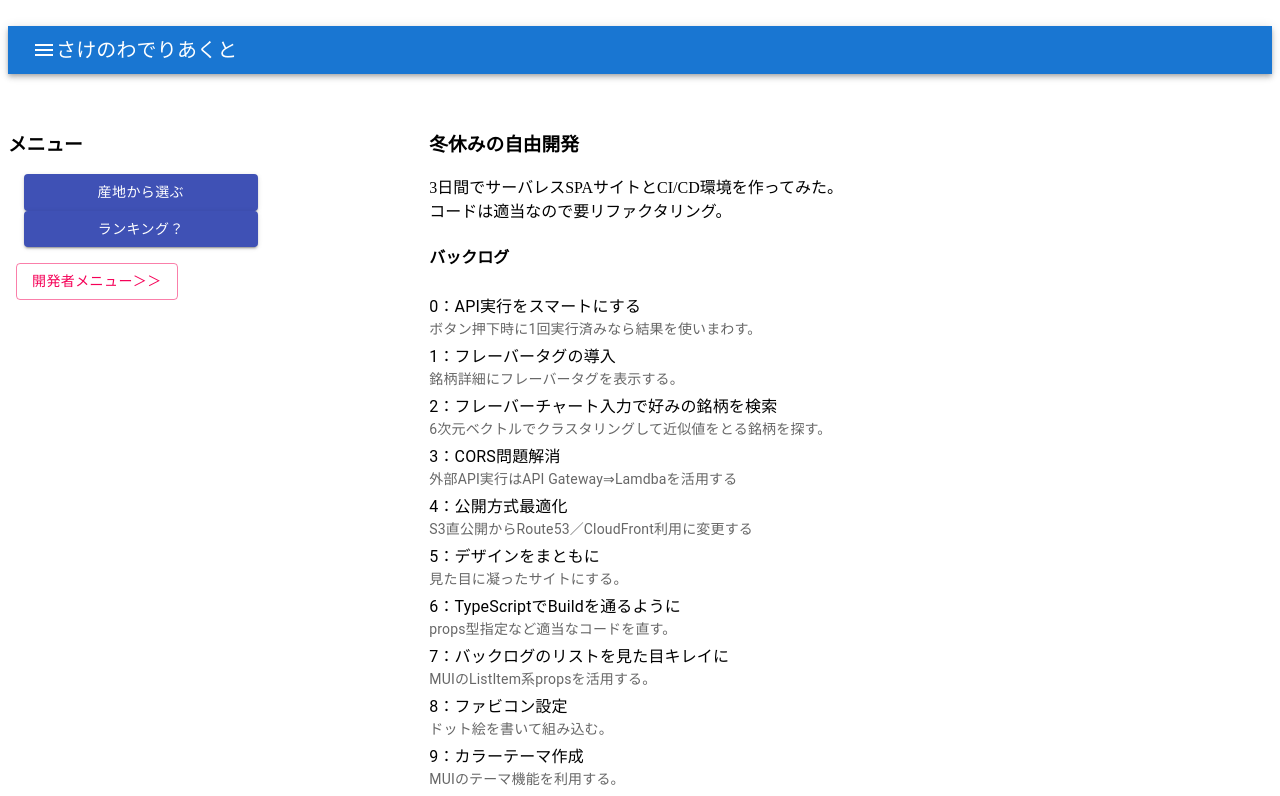
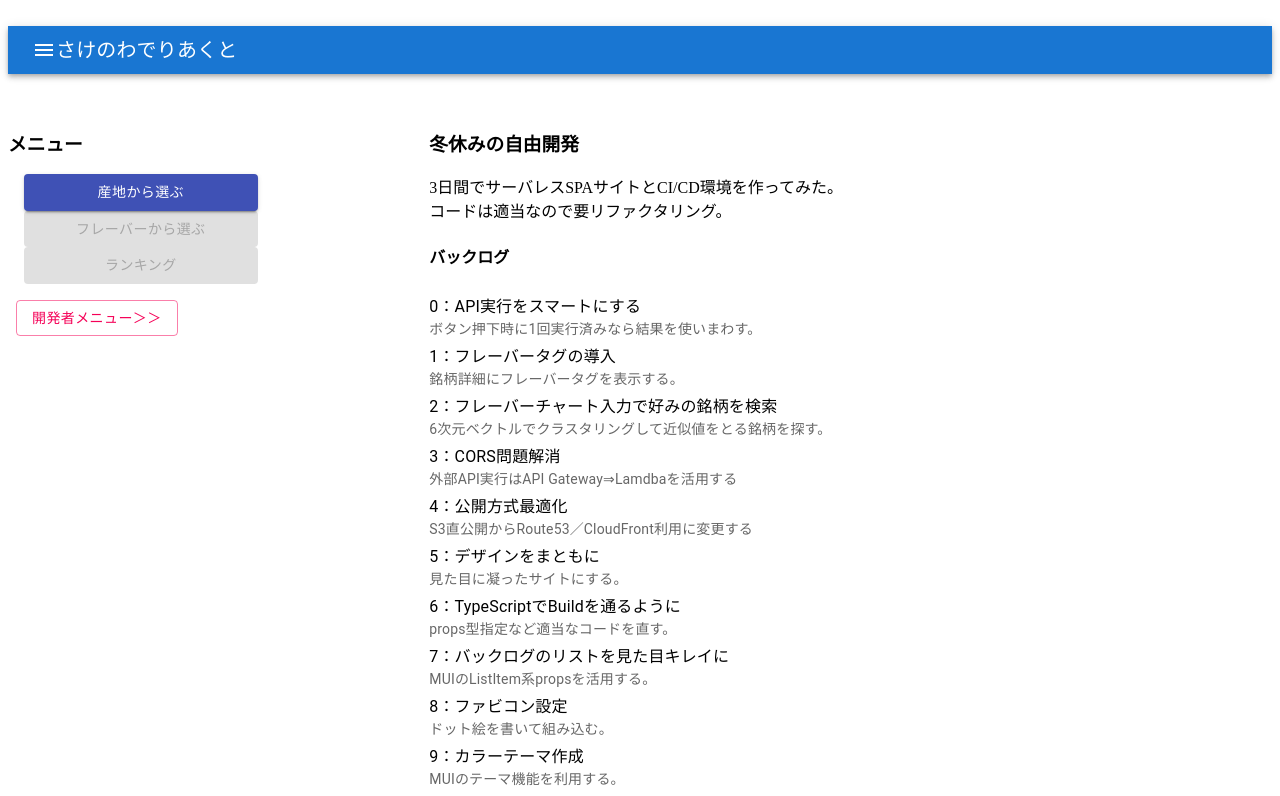
Before and after one commit to snoopyuki/sakeAPP, a React (Create React App) app: page / in a window 1280 px wide. Shown: the top 796 px of the page. Built offline with nearby package versions, Linux system fonts and the light colour scheme.

Commit message:
未実装メニューを非活性化

```diff
--- a/src/components/menu.tsx
+++ b/src/components/menu.tsx
@@ -79,8 +79,21 @@ export const Menu = (props) => {
         >
           産地から選ぶ
         </Button>
-        <Button style={{ width: "60%" }} variant="contained" color="primary">
-          ランキング？
+        <Button
+          style={{ width: "60%" }}
+          disabled={true}
+          variant="contained"
+          color="primary"
+        >
+          フレーバーから選ぶ
+        </Button>
+        <Button
+          style={{ width: "60%" }}
+          disabled={true}
+          variant="contained"
+          color="primary"
+        >
+          ランキング
         </Button>
       </Box>
       <DrawerMenu />
```
